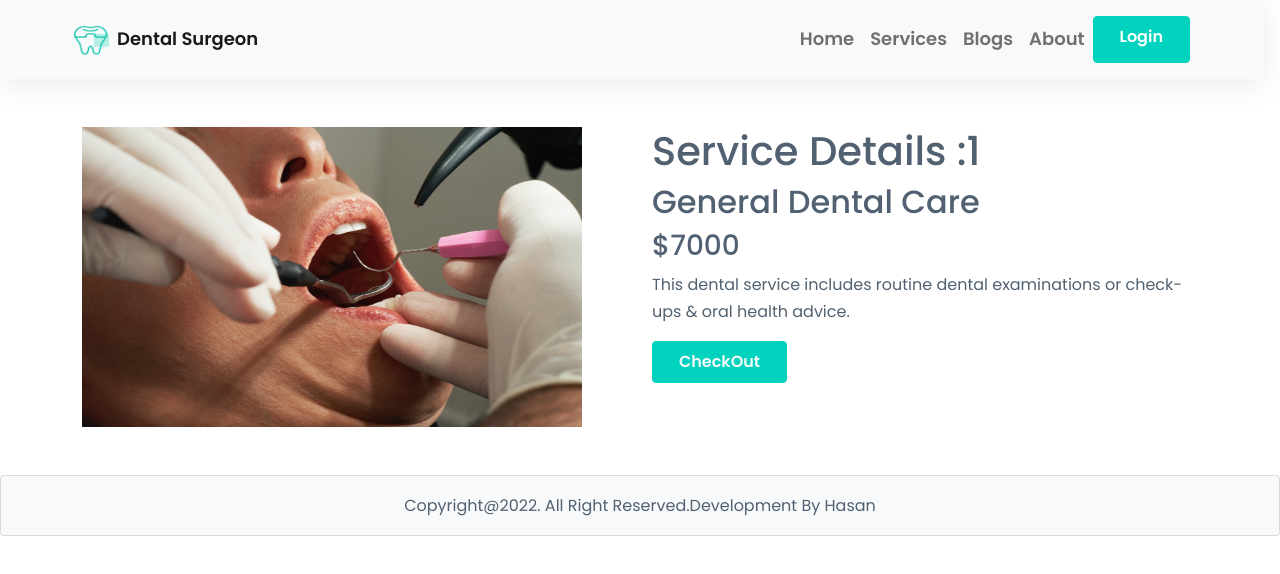
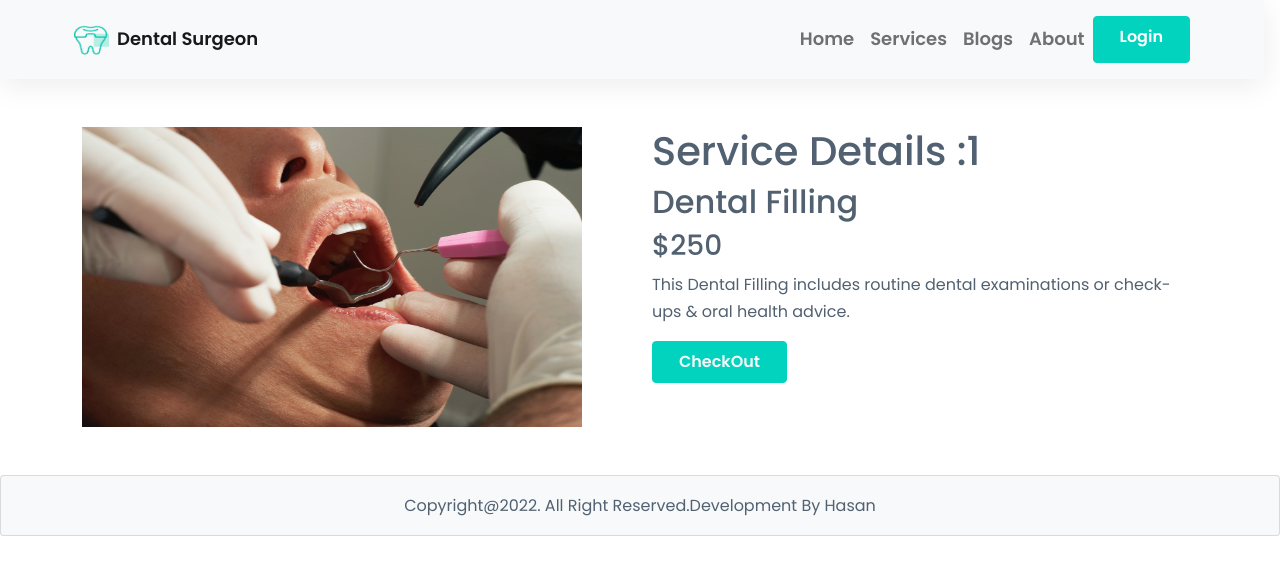
Before and after one commit to hasanmint/dental-surgeon-website, a React (Create React App) app: page /service/1 in a window 1280 px wide. Shown: the top 574 px of the page. Built offline with nearby package versions, Linux system fonts and the light colour scheme; no server answers.

Commit message:
fixed updated final

```diff
--- a/src/Pages/Auth/SocialLogin/SocialLogin.js
+++ b/src/Pages/Auth/SocialLogin/SocialLogin.js
@@ -1,7 +1,6 @@
 import React from 'react';
 import google from '../../../images/social/google-icon.svg';
 import facebook from '../../../images/social/facebook-icon.svg';
-import github from '../../../images/social/github.png';
 import { useSignInWithGoogle } from 'react-firebase-hooks/auth';
 import auth from '../../../firebase.init';
 import { useNavigate } from 'react-router-dom';
@@ -40,11 +39,6 @@ const SocialLogin = () => {
                     Facebook SignIn</div>
             </div>
 
-            <div className='mt-2'>
-                <div className="btn btn-secondary w-100">
-                    <img src={github} alt="facebook" width={30} height={30} />
-                    Facebook SignIn</div>
-            </div>
         </>
     );
 };
--- a/src/Pages/Blogs/Blogs.js
+++ b/src/Pages/Blogs/Blogs.js
@@ -40,7 +40,7 @@ const Blogs = () => {
 
                             <div>
                                 <p className="text-justify">
-                                    Actually Firebase is a backend provided by Google for both application development,App development and web development, which is the free and requires Internet.Firebase is a general purpose very easy to use api,authentication and others and so are use the features. Very easy to use but not too rich of functionality like as authentication. Other option implement authentication is that react hooks firebase authentication.I like this authentication easy to use it.
+                                    Actually Firebase is a backend provided by Google for both application development,App development and web development, which is the free and requires Internet. Firebase is a general purpose very easy to use api, authentication and others and so are use the features. Very easy to use but not too rich of functionality like as authentication. Other option implement authentication is that react hooks firebase authentication. I like this authentication easy to use it.
                                 </p>
                             </div>
                         </p>
--- a/src/Pages/ServiceDetail/ServiceDetail.js
+++ b/src/Pages/ServiceDetail/ServiceDetail.js
@@ -15,9 +15,9 @@ const ServiceDetail = () => {
                     </div>
                     <div className="col-md-6">
                         <h1>Service Details :{serviceId}</h1>
-                        <h2>General Dental Care</h2>
-                        <h3>$7000</h3>
-                        <p>This dental service includes routine dental examinations or check-ups & oral health advice.</p>
+                        <h2>Dental Filling</h2>
+                        <h3>$250</h3>
+                        <p>This Dental Filling includes routine dental examinations or check-ups & oral health advice.</p>
                         <Link to="/checkout" >
                             <p className='btn btn-info text-light fw-bold'>CheckOut</p>
                         </Link>
```
Also changed, not shown: public/services.json (+5 -4 lines).
